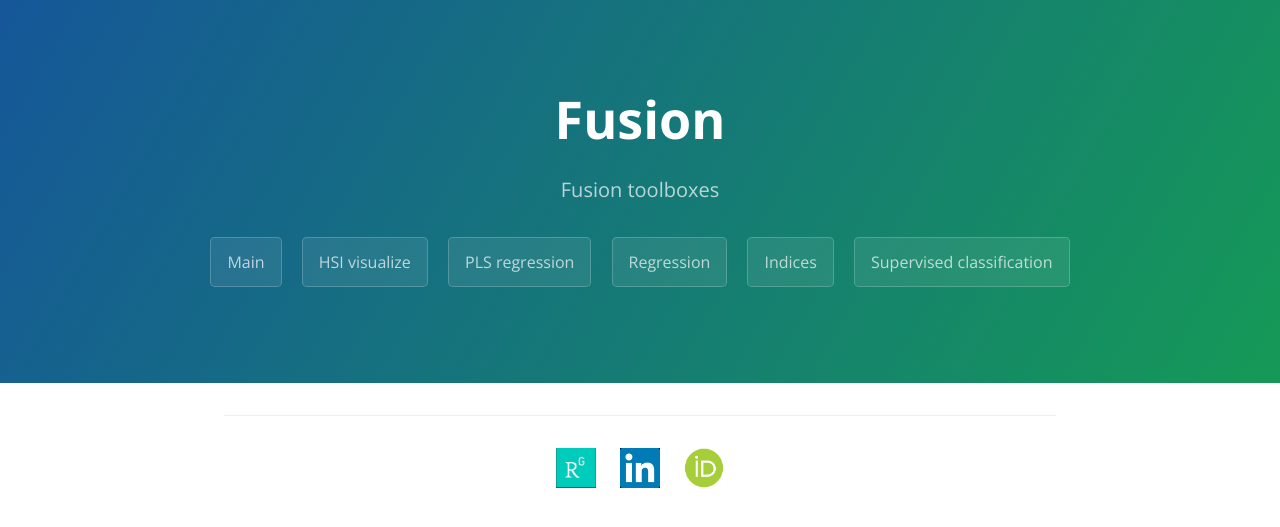
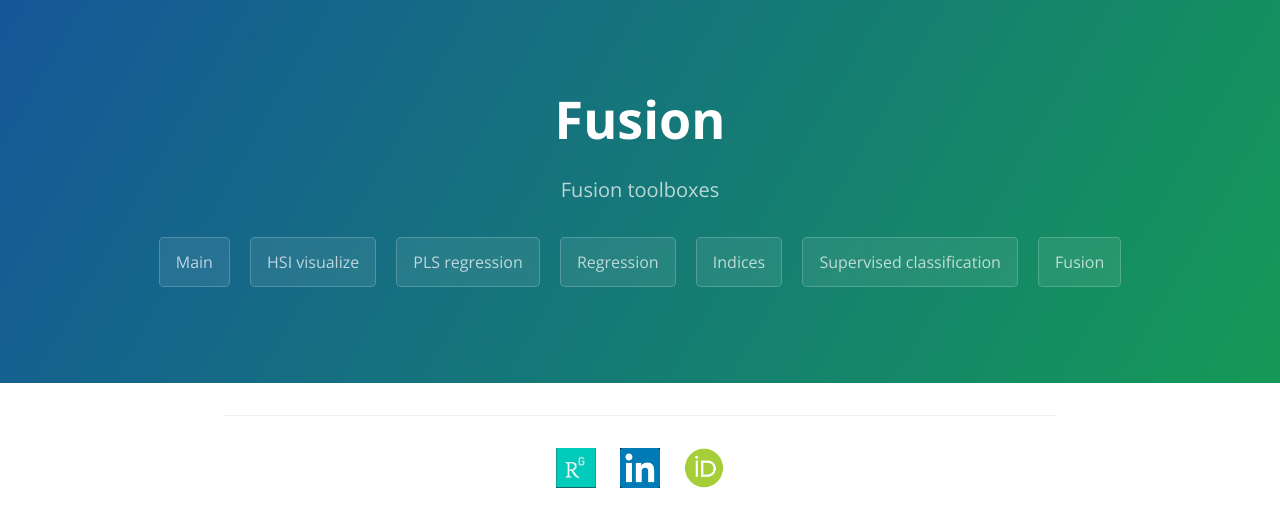
Before and after one commit to JacqKevin/JacqKevin.github.io, a Jekyll site: the page built from Fusion.md, in a window 1280 px wide. Shown: the top 527 px of the page. Built offline with Jekyll 4.4.1, drawn with Linux system fonts in a browser that asks for light colours.

Commit message:
Update pageMatlab.html

```diff
--- a/_layouts/pageMatlab.html
+++ b/_layouts/pageMatlab.html
@@ -38,6 +38,7 @@
 	<a href="https://jacqkevin.github.io/HSI_Regression/" class="btn" role="button">Regression</a>
 	<a href="https://jacqkevin.github.io/HSI_Spectral_Indices/" class="btn" role="button">Indices</a>
 	<a href="https://jacqkevin.github.io/HSI_SupervisedClassification/" class="btn" role="button">Supervised classification</a>
+	<a href="/Fusion" class="btn" role="button">Fusion</a>
       {% endif %}
     </header>
 
```
